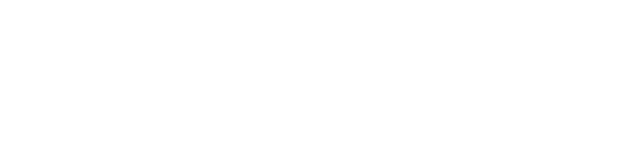
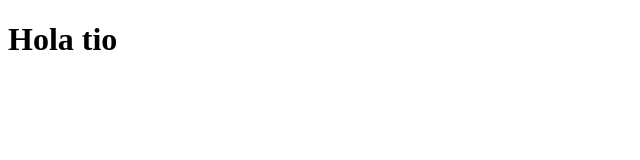
Before and after one commit to shyvox/basic_repo, a plain HTML site: page index.html in a window 1280 px wide. Shown: the whole page, without its empty margins (0-640 px from the left). Drawn offline with Linux system fonts and the light colour scheme.

Commit message:
se relizaron cambios

```diff
--- a/index.html
+++ b/index.html
@@ -4,9 +4,10 @@
     <meta charset="UTF-8" />
     <meta http-equiv="X-UA-Compatible" content="IE=edge" />
     <meta name="viewport" content="width=device-width, initial-scale=1.0" />
-    <title>Document</title>
+    <title>Test coding-dojo git</title>
   </head>
   <body>
+    <h1>Hola tio</h1>
     <script src="script.js"></script>
   </body>
 </html>
--- a/script.js
+++ b/script.js
@@ -1,3 +1,5 @@
 "use strict";
 
 console.log("hola mundo");
+
+console.log("realice cambio en archivo para subir a repo");
```
